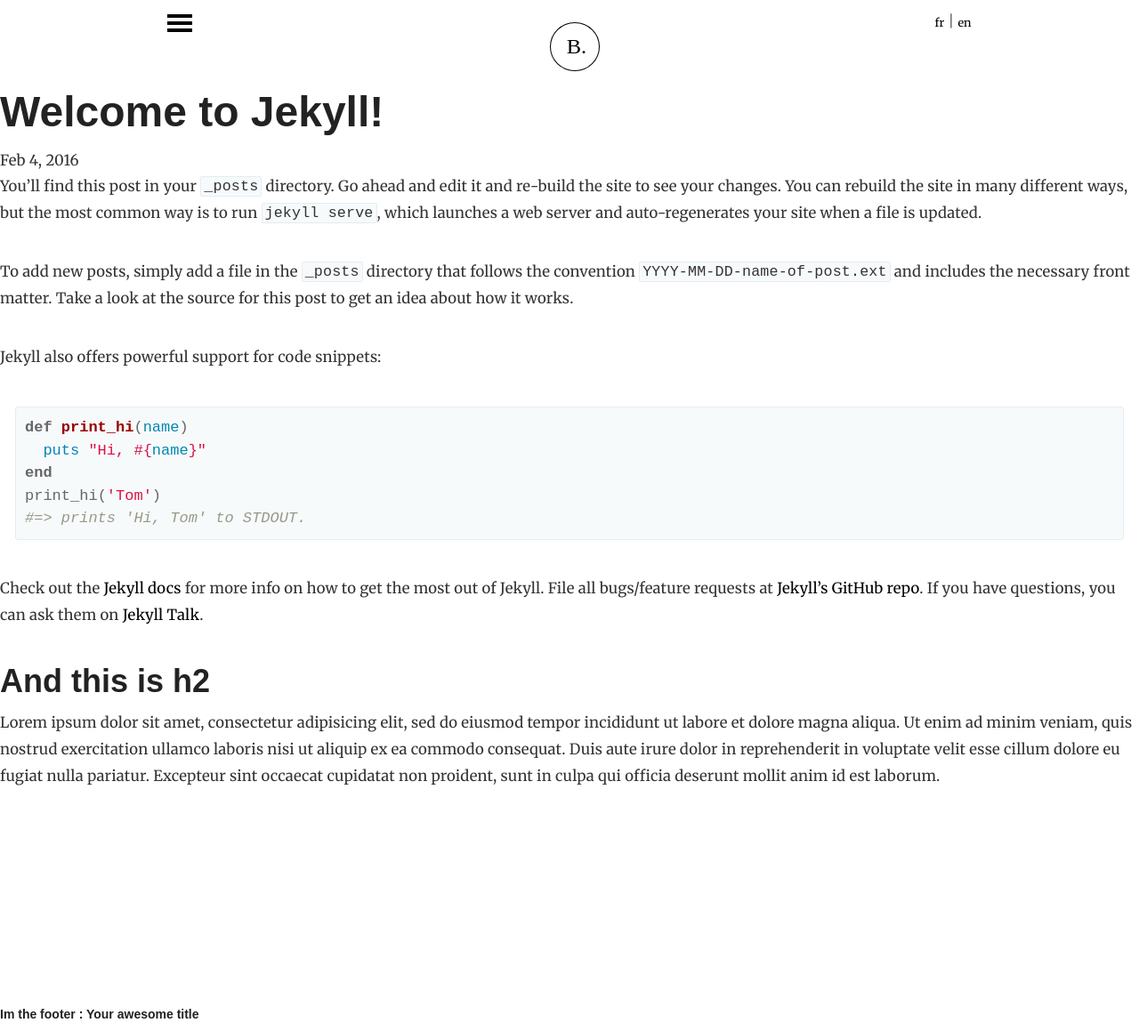
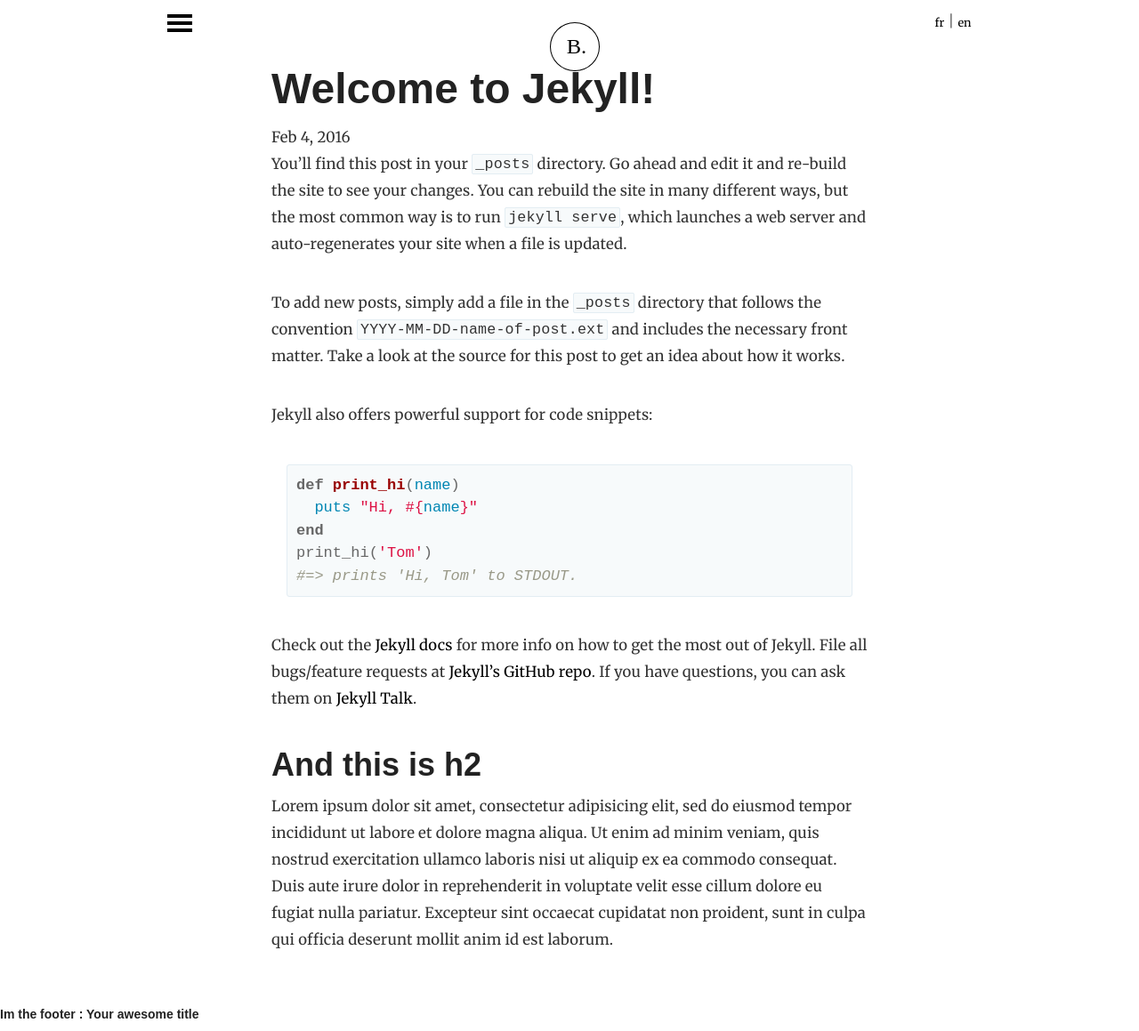
Before and after one commit to bdavidxyz/jekyll-convert, a Jekyll site: the page built from _posts/2016-02-04-welcome-to-jekyll.markdown, in a window 1280 px wide and 1159 px high. Shown: the whole window at 89% size. Built offline with Jekyll 4.4.1, drawn with Linux system fonts in a browser that asks for light colours.

Commit message:
not too icky responsive

```diff
--- a/_layouts/default.html
+++ b/_layouts/default.html
@@ -11,7 +11,7 @@
   <main>
     <div class="overlay-container {{pageval}}">
       <div class="menu-content">
-        <div class="wrapper">
+        <div class="wrapper" container>
           <div class="menu-content__layout">
             <div class="menu-content__inner-layout">
               <div class="menu-content__item"><small>01</small><a href=""> Journal</a></div>
@@ -22,7 +22,7 @@
         </div>
       </div>
       <div class="page-content">
-        <div class="wrapper">
+        <div class="wrapper" container>
           {{ content }}
         </div>
       </div>
--- a/_layouts/post.html
+++ b/_layouts/post.html
@@ -3,13 +3,13 @@
 ---
 <article class="post" itemscope itemtype="http://schema.org/BlogPosting">
 
-  <div>
+  <div row>
 
 
-    <div>
+    <div column="5">
     &nbsp;
     </div>
-    <div>
+    <div column="14">
       <header class="post-header">
         <h1 class="post-title" itemprop="name headline">{{ page.title }}</h1>
         <p class="post-meta"><time datetime="{{ page.date | date_to_xmlschema }}" itemprop="datePublished">{{ page.date | date: "%b %-d, %Y" }}</time>{% if page.author %} • <span itemprop="author" itemscope itemtype="http://schema.org/Person"><span itemprop="name">{{ page.author }}</span></span>{% endif %}</p>
@@ -18,7 +18,7 @@
         {{ content }}
       </div>
     </div>
-    <div>
+    <div column="5">
       &nbsp;
     </div>
   </div>
--- a/_sass/core/utils/_atgrid.scss
+++ b/_sass/core/utils/_atgrid.scss
@@ -95,7 +95,7 @@
   width: 100%;
 
   @if $size < 1 {
-    @media (min-width: $bp-small) {
+    @media (min-width: $bp-extra-small) {
       width: ($size * 100%);
     }
   }
@@ -168,7 +168,7 @@
   //
 
   // Create columns on devices larger than 48em
-  @media (min-width: $bp-small) {
+  @media (min-width: $bp-extra-small) {
     // Create columns
     @for $i from 1 through $num-columns {
       [#{$prefix}column~="#{$i}"] {
```
